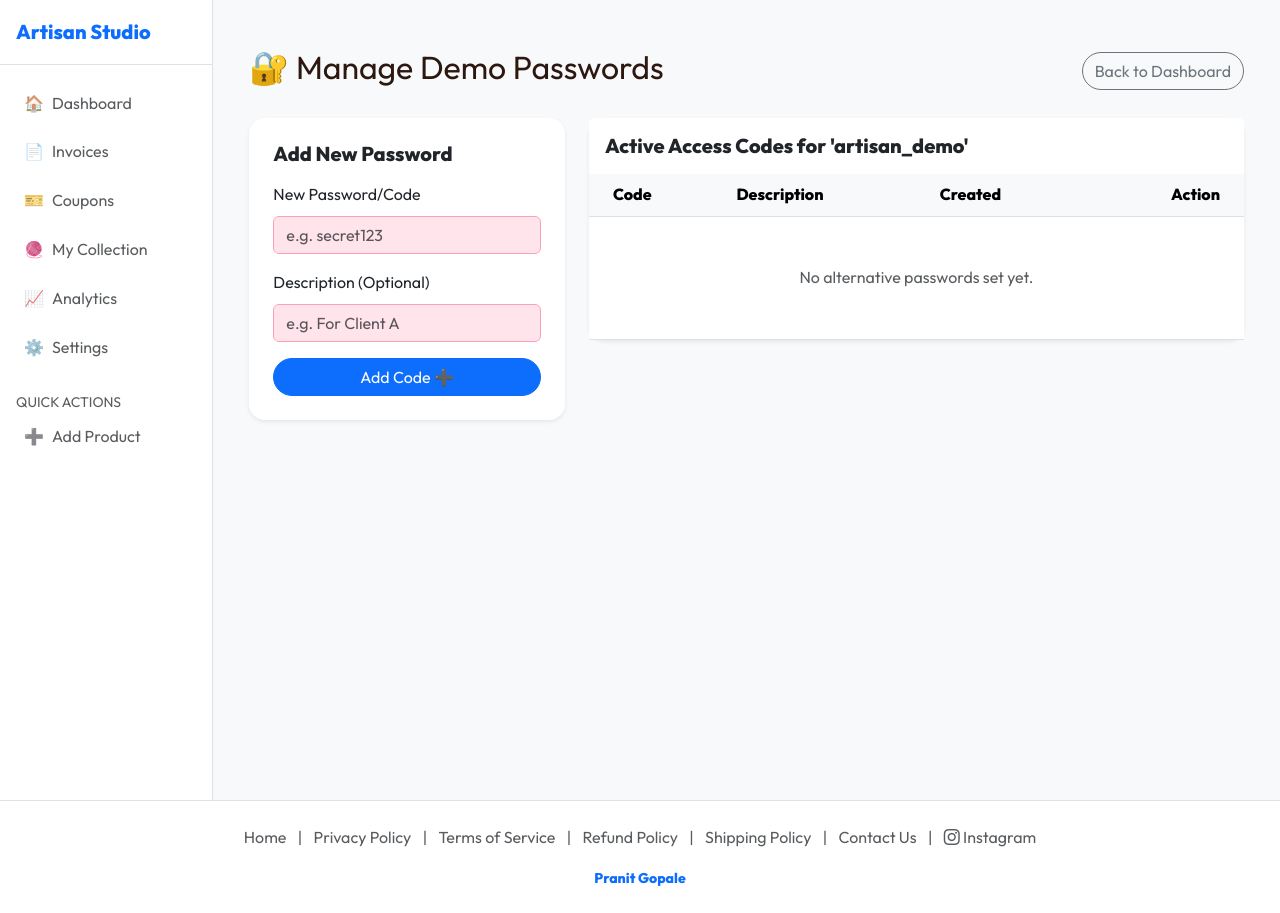
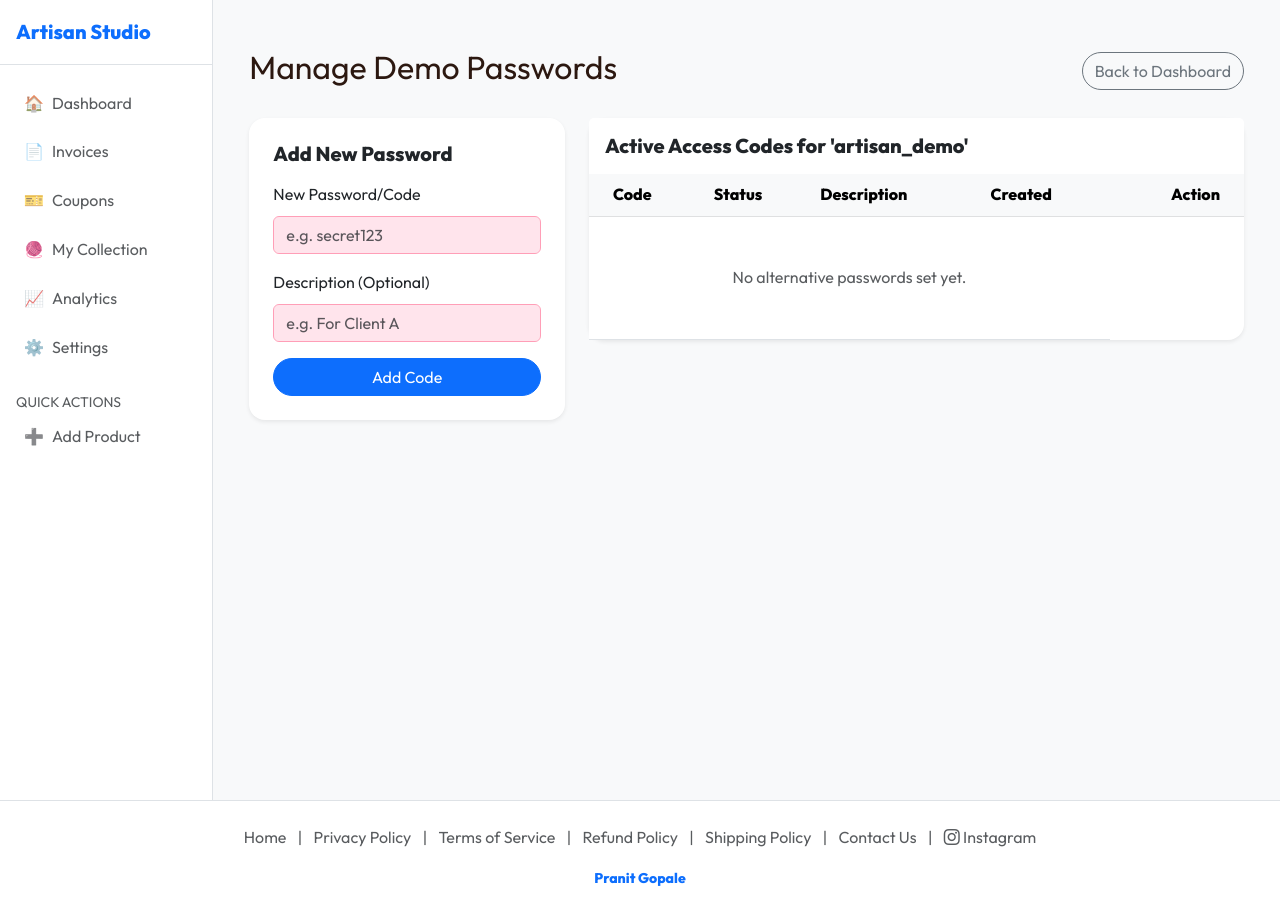
Before and after one commit to thepranit45/yarn_with_love, a Django app: page /users/manage-access-codes/ in a window 1280 px wide. Shown: the part 90-1003 px from the top of the page. Run offline with Django 4.2, Linux system fonts and the light colour scheme; a user stored in the database is signed in; data comes from the database, SQL or seed files in the repository; both versions use the stored data as it was after the commit; some web fonts are replaced.

Commit message:
all setl

```diff
--- a/templates/users/manage_access_codes.html
+++ b/templates/users/manage_access_codes.html
@@ -4,7 +4,7 @@
 {% block artisan_content %}
 <div class="container py-4">
     <div class="d-flex justify-content-between align-items-center mb-4">
-        <h2>🔐 Manage Demo Passwords</h2>
+        <h2>Manage Demo Passwords</h2>
         <a href="{% url 'artisan_dashboard' %}" class="btn btn-outline-secondary rounded-pill">Back to Dashboard</a>
     </div>
 
@@ -27,7 +27,7 @@
                             <input type="text" name="description" class="form-control" placeholder="e.g. For Client A">
                         </div>
                         <div class="d-grid">
-                            <button type="submit" class="btn btn-primary rounded-pill">Add Code ➕</button>
+                            <button type="submit" class="btn btn-primary rounded-pill">Add Code</button>
                         </div>
                     </form>
                 </div>
@@ -45,6 +45,7 @@
                         <thead class="table-light">
                             <tr>
                                 <th class="ps-4">Code</th>
+                                <th>Status</th>
                                 <th>Description</th>
                                 <th>Created</th>
                                 <th class="text-end pe-4">Action</th>
@@ -56,6 +57,25 @@
                                 <td class="ps-4">
                                     <code class="fs-5 text-primary">{{ code.code }}</code>
                                 </td>
+                                <td>
+                                    <form method="post" class="d-flex align-items-center gap-2">
+                                        {% csrf_token %}
+                                        <input type="hidden" name="update_status" value="true">
+                                        <input type="hidden" name="code_id" value="{{ code.id }}">
+                                        <select name="new_status" class="form-select form-select-sm rounded-pill"
+                                            onchange="this.form.submit()"
+                                            style="width: 140px;
+                                            {% if code.status == 'NEW' %}border-color: #0dcaf0; color: #0dcaf0; font-weight: bold;
+                                            {% elif code.status == 'MSG' %}border-color: #ffc107; color: #ffc107; font-weight: bold;
+                                            {% elif code.status == 'INTERESTED' %}border-color: #0d6efd; color: #0d6efd; font-weight: bold;
+                                            {% elif code.status == 'DONE' %}border-color: #198754; color: #198754; font-weight: bold;{% endif %}">
+                                            <option value="NEW" {% if code.status == 'NEW' %}selected{% endif %}>New</option>
+                                            <option value="MSG" {% if code.status == 'MSG' %}selected{% endif %}>Msg Sent</option>
+                                            <option value="INTERESTED" {% if code.status == 'INTERESTED' %}selected{% endif %}>Interested</option>
+                                            <option value="DONE" {% if code.status == 'DONE' %}selected{% endif %}>Done</option>
+                                        </select>
+                                    </form>
+                                </td>
                                 <td>{{ code.description|default:"-" }}</td>
                                 <td class="text-muted small">{{ code.created_at|date:"M d, Y" }}</td>
                                 <td class="text-end pe-4">
@@ -65,7 +85,7 @@
                                         <input type="hidden" name="code_id" value="{{ code.id }}">
                                         <button type="submit" class="btn btn-sm btn-outline-danger rounded-pill"
                                             onclick="return confirm('Remove access code?');">
-                                            Remove 🗑️
+                                            Remove
                                         </button>
                                     </form>
                                 </td>
--- a/users/models.py
+++ b/users/models.py
@@ -27,5 +27,13 @@
     created_at = models.DateTimeField(auto_now_add=True)
     description = models.CharField(max_length=100, blank=True, help_text="Who is this code for?")
 
+    STATUS_CHOICES = [
+        ('NEW', 'New'),
+        ('MSG', 'Msg Sent'),
+        ('INTERESTED', 'Interested'),
+        ('DONE', 'Done'),
+    ]
+    status = models.CharField(max_length=20, choices=STATUS_CHOICES, default='NEW')
+
     def __str__(self):
         return f"{self.code} ({self.artisan.username})"
--- a/users/views.py
+++ b/users/views.py
@@ -135,6 +135,16 @@
             code_id = request.POST.get('code_id')
             ArtisanAccessCode.objects.filter(id=code_id).delete()
             messages.success(request, 'Access code removed.')
+        elif 'update_status' in request.POST:
+            code_id = request.POST.get('code_id')
+            new_status = request.POST.get('new_status')
+            try:
+                code_obj = ArtisanAccessCode.objects.get(id=code_id)
+                code_obj.status = new_status
+                code_obj.save()
+                messages.success(request, 'Status updated.')
+            except ArtisanAccessCode.DoesNotExist:
+                messages.error(request, 'Code not found.')
 
         return redirect('manage_access_codes')
 
```
Also changed, not shown: db.sqlite3, users/migrations/0005_artisanaccesscode_status.py (added).
